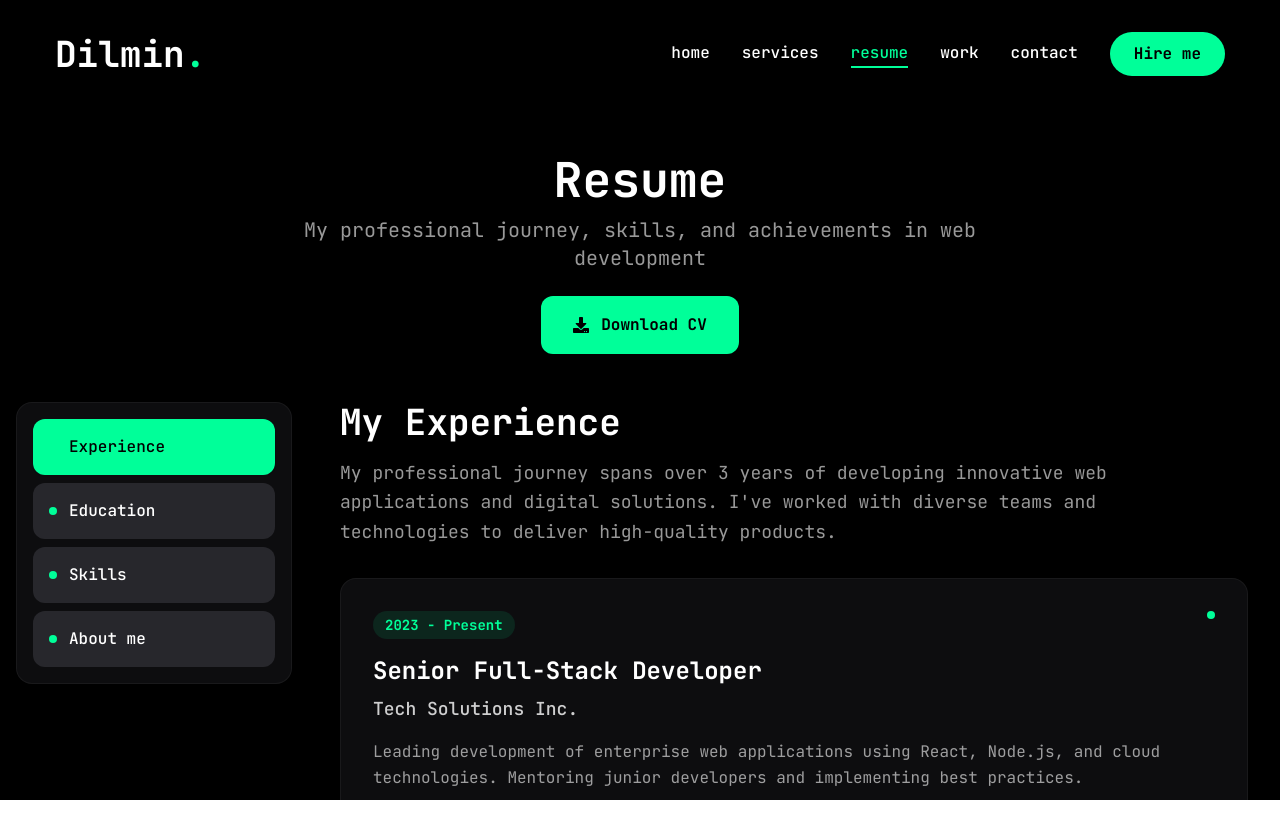
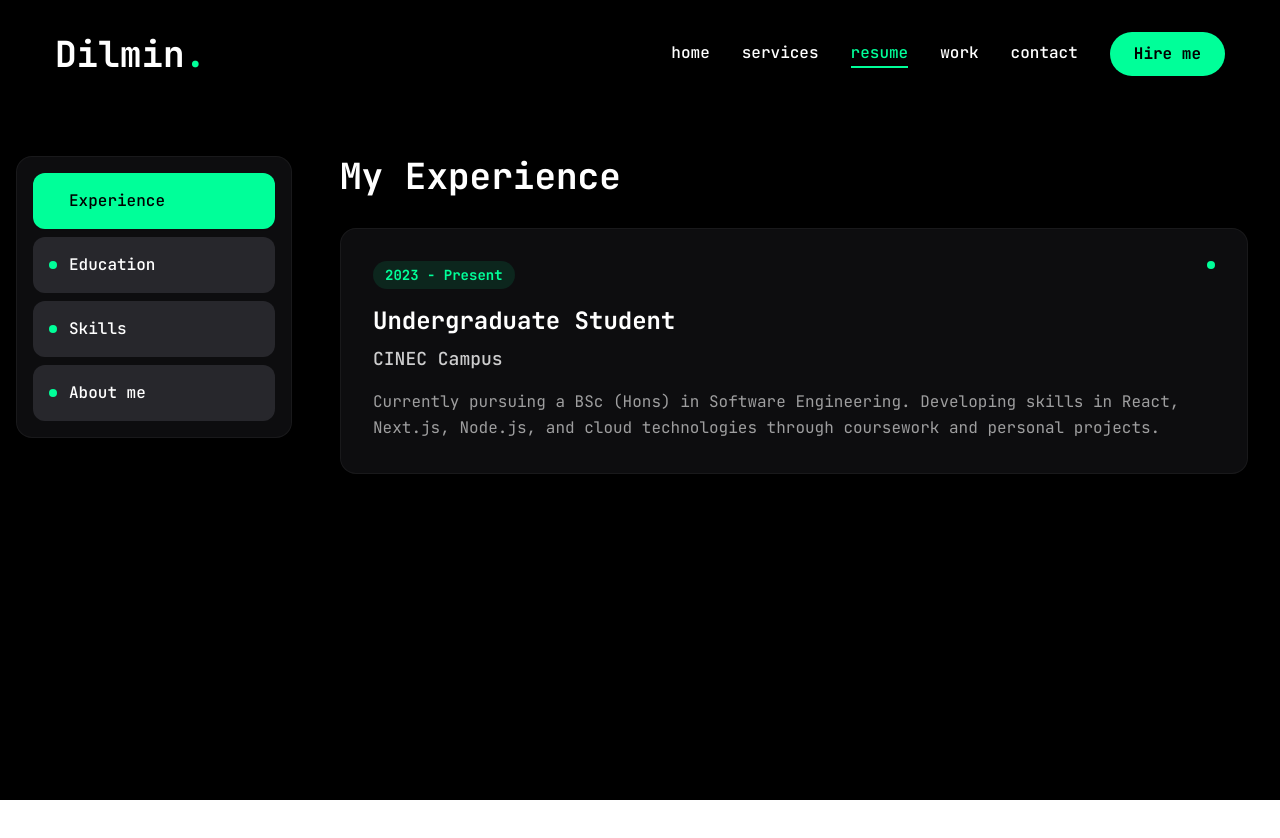
Before and after one commit to dilminekanayaka/Modern-Portfolio-Website-with-Next.js-Tailwind-CSS-and-Shadcn-ui, a Next.js app: page /resume in a window 1280 px wide. Shown: the top 838 px of the page. Built offline with nearby package versions, Linux system fonts and the light colour scheme.

Commit message:
resume page updated

```diff
--- a/app/resume/page.jsx
+++ b/app/resume/page.jsx
@@ -36,8 +36,6 @@ import { ScrollArea } from "@/components/ui/scroll-area";
 // About data
 const about = {
   title: "About me",
-  description:
-    "Passionate Full-Stack Developer with expertise in modern web technologies. I specialize in creating scalable, user-friendly applications using React, Next.js, and Node.js. With a strong foundation in both frontend and backend development, I bring ideas to life through clean code and innovative solutions.",
   info: [
     {
       icon: <FaUser />,
@@ -87,60 +85,13 @@ const about = {
 // Experience data
 const experience = {
   title: "My Experience",
-  description:
-    "My professional journey spans over 3 years of developing innovative web applications and digital solutions. I've worked with diverse teams and technologies to deliver high-quality products.",
   items: [
     {
-      company: "Tech Solutions Inc.",
-      position: "Senior Full-Stack Developer",
+      company: "CINEC Campus",
+      position: "Undergraduate Student",
       duration: "2023 - Present",
       description:
-        "Leading development of enterprise web applications using React, Node.js, and cloud technologies. Mentoring junior developers and implementing best practices.",
-      technologies: ["React", "Node.js", "AWS", "MongoDB", "TypeScript"],
-      achievements: [
-        "Led team of 5 developers",
-        "Improved app performance by 40%",
-        "Implemented CI/CD pipeline",
-      ],
-    },
-    {
-      company: "Digital Innovations Ltd.",
-      position: "Frontend Developer",
-      duration: "2022 - 2023",
-      description:
-        "Developed responsive user interfaces and implemented modern design patterns. Collaborated with UX/UI teams to create seamless user experiences.",
-      technologies: ["React", "Next.js", "Tailwind CSS", "Framer Motion"],
-      achievements: [
-        "Built 10+ responsive components",
-        "Reduced bundle size by 25%",
-        "Improved accessibility score",
-      ],
-    },
-    {
-      company: "StartupHub",
-      position: "Junior Developer",
-      duration: "2021 - 2022",
-      description:
-        "Built and maintained web applications, worked on bug fixes, and contributed to feature development in an agile environment.",
-      technologies: ["JavaScript", "React", "Node.js", "PostgreSQL"],
-      achievements: [
-        "Fixed 50+ critical bugs",
-        "Implemented 15+ features",
-        "Mentored 2 interns",
-      ],
-    },
-    {
-      company: "Freelance Projects",
-      position: "Full-Stack Developer",
-      duration: "2021 - Present",
-      description:
-        "Delivered custom web solutions for various clients, from e-commerce platforms to portfolio websites and business applications.",
-      technologies: ["React", "Next.js", "Node.js", "MongoDB", "Stripe"],
-      achievements: [
-        "Completed 20+ projects",
-        "100% client satisfaction",
-        "Average 4.9/5 rating",
-      ],
+        "Currently pursuing a BSc (Hons) in Software Engineering. Developing skills in React, Next.js, Node.js, and cloud technologies through coursework and personal projects.",
     },
   ],
 };
@@ -148,8 +99,6 @@ const experience = {
 // Education data
 const education = {
   title: "My Education",
-  description:
-    "My educational background combines formal computer science education with continuous learning through certifications and practical experience.",
   items: [
     {
       institution: "CINEC campus",
@@ -236,24 +185,8 @@ const Resume = () => {
           initial={{ opacity: 0, y: -20 }}
           animate={{ opacity: 1, y: 0 }}
           transition={{ delay: 0.1, duration: 0.6 }}
-          className="text-center mb-12"
-        >
-          <h1 className="text-4xl xl:text-5xl font-bold text-white mb-3">
-            Resume
-          </h1>
-          <p className="text-white/60 text-lg xl:text-xl max-w-3xl mx-auto leading-relaxed mb-6">
-            My professional journey, skills, and achievements in web development
-          </p>
-          <motion.button
-            whileHover={{ scale: 1.02 }}
-            whileTap={{ scale: 0.98 }}
-            onClick={handleDownloadCV}
-            className="inline-flex items-center gap-3 bg-accent text-black px-8 py-4 rounded-xl font-semibold hover:bg-accent/90 transition-all shadow-lg hover:shadow-xl"
-          >
-            <FaDownload />
-            Download CV
-          </motion.button>
-        </motion.div>
+          className="text-center mb-0"
+        ></motion.div>
 
         <Tabs value={activeTab} onValueChange={setActiveTab} className="w-full">
           <div className="grid grid-cols-1 xl:grid-cols-4 gap-8 xl:gap-12">
```
